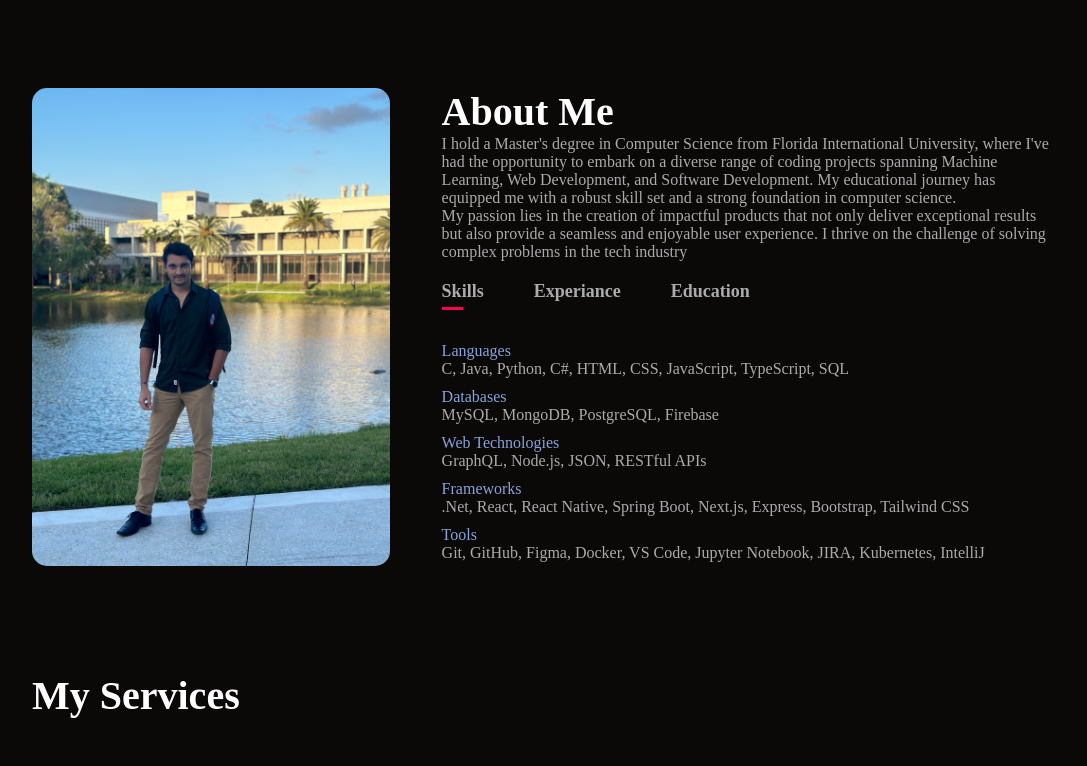
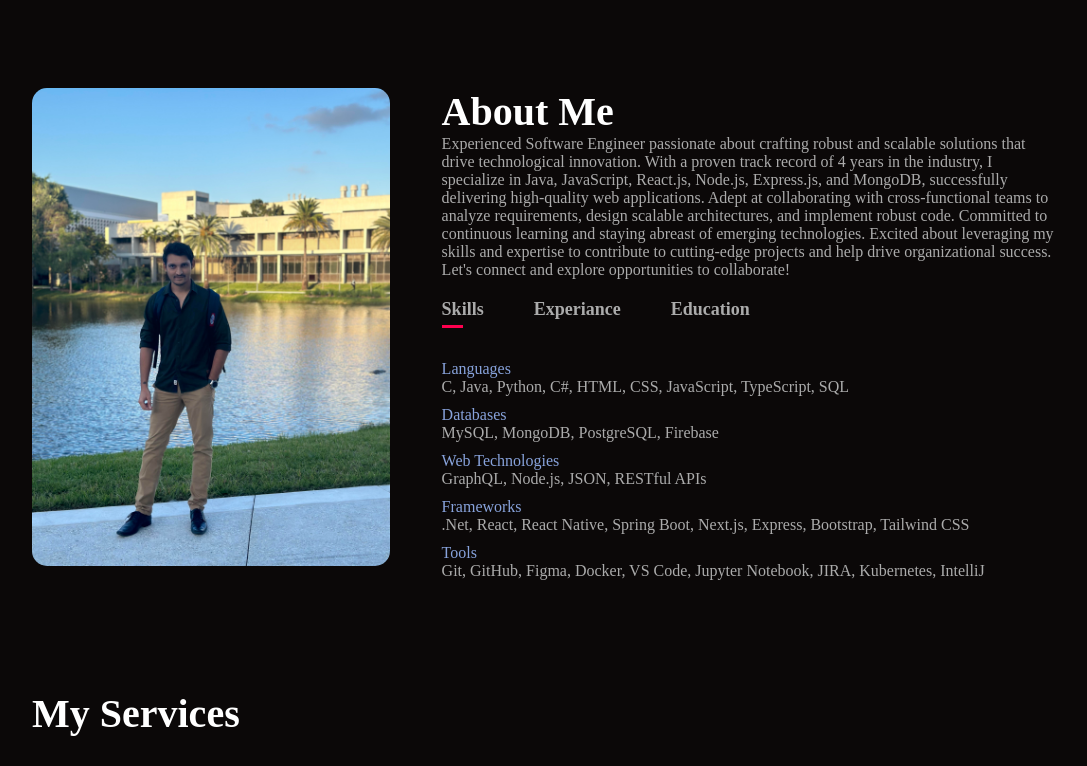
Before and after one commit to MohammadShabazuddin/Personal_Portfolio, a plain HTML site: page index.html in a window 1280 px wide. Shown: the part 802-1568 px from the top of the page, without its empty margins (96-1183 px from the left). Drawn offline with Linux system fonts and the light colour scheme.

Commit message:
Update index.html

```diff
--- a/index.html
+++ b/index.html
@@ -43,14 +43,7 @@
                 </div>
                 <div class="about-col-2">
                     <h1 class="sub-title">About Me</h1>
-                    <p>I hold a Master's degree in Computer Science from Florida International University, where I've
-                        had the opportunity to embark on a diverse range of coding projects spanning Machine Learning,
-                        Web Development, and Software Development. My educational journey has equipped me with a robust
-                        skill set and a strong foundation in computer science. <br>
-
-                        My passion lies in the creation of impactful products that not only deliver exceptional results
-                        but also provide a seamless and enjoyable user experience. I thrive on the challenge of solving
-                        complex problems in the tech industry<br>
+                    <p>Experienced Software Engineer passionate about crafting robust and scalable solutions that drive technological innovation. With a proven track record of 4 years in the industry, I specialize in Java, JavaScript, React.js, Node.js, Express.js, and MongoDB, successfully delivering high-quality web applications. Adept at collaborating with cross-functional teams to analyze requirements, design scalable architectures, and implement robust code. Committed to continuous learning and staying abreast of emerging technologies. Excited about leveraging my skills and expertise to contribute to cutting-edge projects and help drive organizational success. Let's connect and explore opportunities to collaborate!<br>
 
                     <div class="tab-titles">
                         <div class="tab-links active-link" onclick="opentab('skills')">Skills</div>
```
